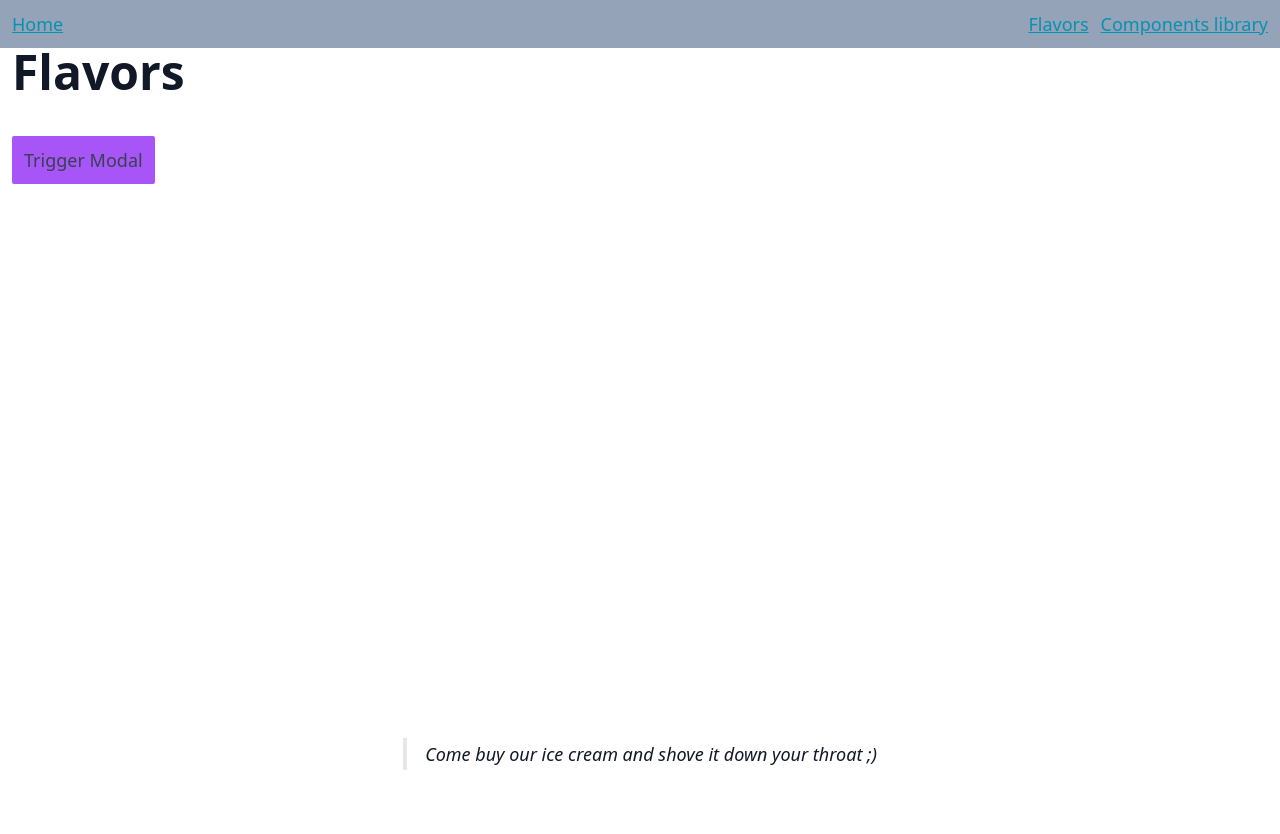
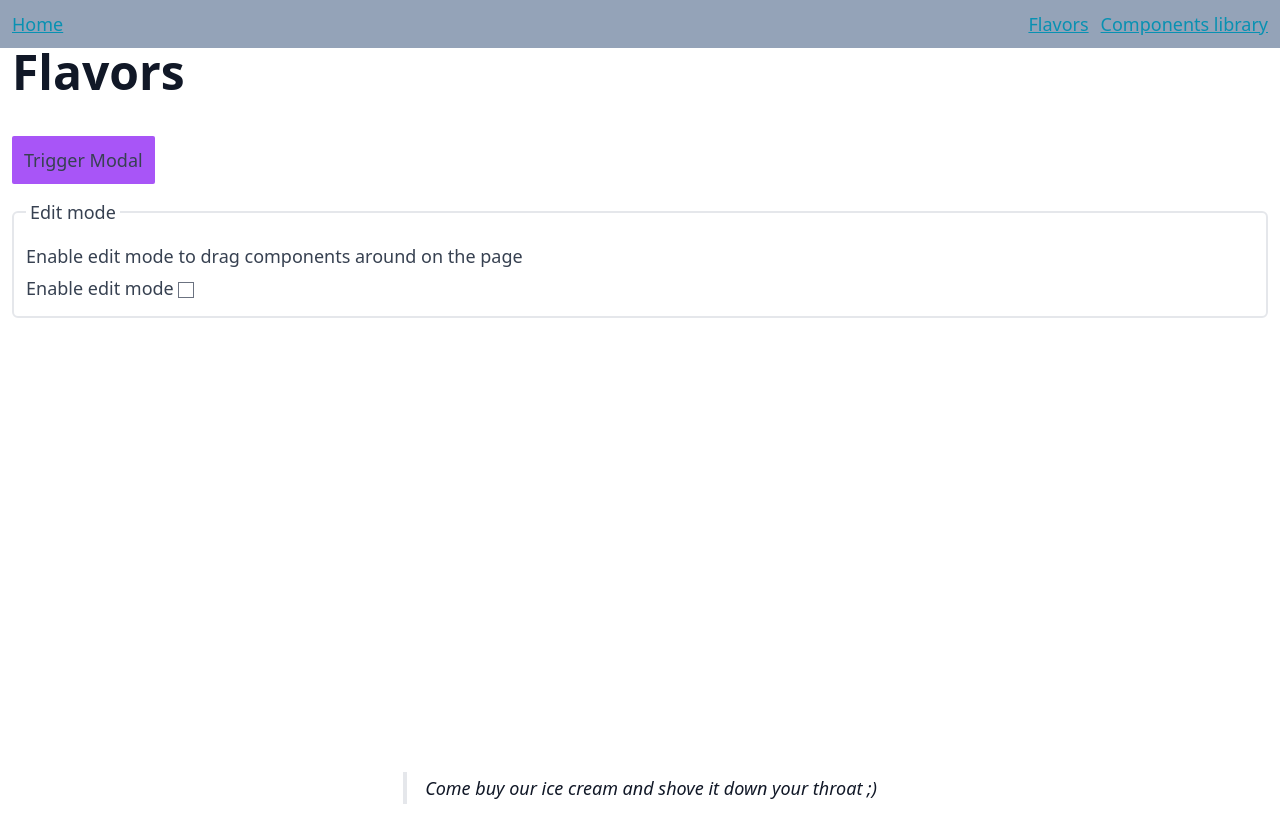
Before and after one commit to OfficialWebBoyz/svelte-web-builder-demo, a SvelteKit app: page /flavors in a window 1280 px wide. Before the commit the page ends 800 px from the top, so only its background shows below. Built offline with nearby package versions, Linux system fonts and the light colour scheme.

Commit message:
include edit mode for dnd and fix drag cell styles

```diff
--- a/src/routes/(app)/flavors/+page.svelte
+++ b/src/routes/(app)/flavors/+page.svelte
@@ -9,6 +9,7 @@
 		customComponent: 'custom-nigga'
 	};
 
+	let editMode = false;
 	let isDragging = false;
 	/**
 	 * this represents what is currently being dragged
@@ -28,16 +29,17 @@
 	}
 
 	function handleItemDragEnter(event: DragEvent) {
+		console.log(event);
 		const element = checkElement(event.target);
 		if (element) {
-			element.classList.add('border-orange-500');
+			element.classList.add('!border-orange-500');
 		}
 	}
 
 	function handleItemDragLeave(event: DragEvent) {
 		const element = checkElement(event.target);
 		if (element) {
-			element.classList.remove('border-orange-500');
+			element.classList.remove('!border-orange-500');
 		}
 	}
 
@@ -56,7 +58,7 @@
 		if (element && sourceElement) {
 			console.log({ data: e.dataTransfer?.getData(DATA_Key) });
 			element.appendChild(sourceElement);
-			element.classList.remove('border-orange-500');
+			element.classList.remove('!border-orange-500');
 		}
 		resetState();
 	}
@@ -70,11 +72,13 @@
 <main class="x-container">
 	<h1>Flavors</h1>
 
+	<div class="grid gap-3">
+		<div>
 			<button
 				type="button"
 				id={`draggable-${COMPONENT_TYPES.customComponent}`}
 				data-component-type={COMPONENT_TYPES.customComponent}
-		draggable="true"
+				draggable={editMode}
 				class={cn('text-center p-2 capitalize', isDragging && 'bg-green-200')}
 				on:dragstart={handleDragStart}
 				on:drag={handleItemDrag}
@@ -86,16 +90,37 @@
 			</button>
 
 			<Modal title="hello">this is a modal with children</Modal>
+		</div>
+
+		<fieldset class="p-3 border-2 rounded-md">
+			<legend class="px-1"> Edit mode </legend>
+			<div>
+				<span>Enable edit mode to drag components around on the page</span>
+				<br />
+				<label for="edit-mode">
+					{#if editMode}
+						Edit mode enabled
+					{:else}
+						Enable edit mode
+					{/if}
+					<input
+						name="edit-mode"
+						id="edit-mode"
+						type="checkbox"
+						on:change={(e) => (editMode = e.currentTarget.checked)}
+					/>
+				</label>
+			</div>
+		</fieldset>
 
 		<!-- the stuff -->
-
 		<div class="flex flex-wrap gap-2">
 			{#each [...Array(blockCount).keys()] as block}
 				<div
 					id={`drag-element-${block}`}
 					class={cn(
-					'p-4 inline-flex border justify-center items-center hover:bg-slate-200',
-					isDragging ? 'border-sky-100' : 'border-transparent'
+						'p-4 inline-flex border justify-center items-center',
+						editMode ? 'border-sky-100' : 'border-transparent'
 					)}
 					on:dragover={(e) => e.preventDefault()}
 					on:dragenter={handleItemDragEnter}
@@ -104,4 +129,5 @@
 				/>
 			{/each}
 		</div>
+	</div>
 </main>
```
Lines whose indentation alone changed are shown as unchanged.
